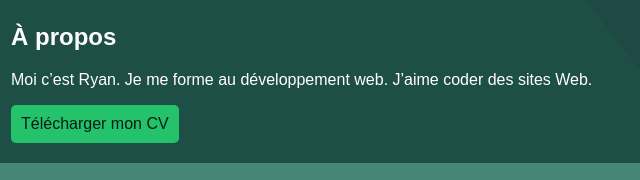
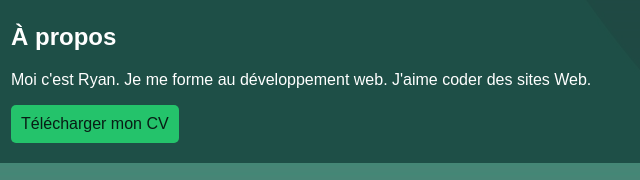
Before and after one commit to ryan95380/Portfolio-Ryan, a plain HTML site: page index.html in a window 1280 px wide. Shown: the part 285-465 px from the top of the page, 319-959 px from the left. Drawn offline with Linux system fonts and the light colour scheme.

Commit message:
initialisation

```diff
--- a/index.html
+++ b/index.html
@@ -31,7 +31,7 @@
       <img src="img/ryan.jpg" alt="Portrait de Ryan">
       <div>
         <h2>À propos</h2>
-        <p>Moi c’est Ryan. Je me forme au développement web. J’aime coder des sites Web.</p>
+        <p>Moi c'est Ryan. Je me forme au développement web. J'aime coder des sites Web.</p>
         <a class="btn" href="cv-ryan.pdf" download>Télécharger mon CV</a>
       </div>
     </section>
```
Also changed, not shown: style.css (+19 -11 lines), README.md.
